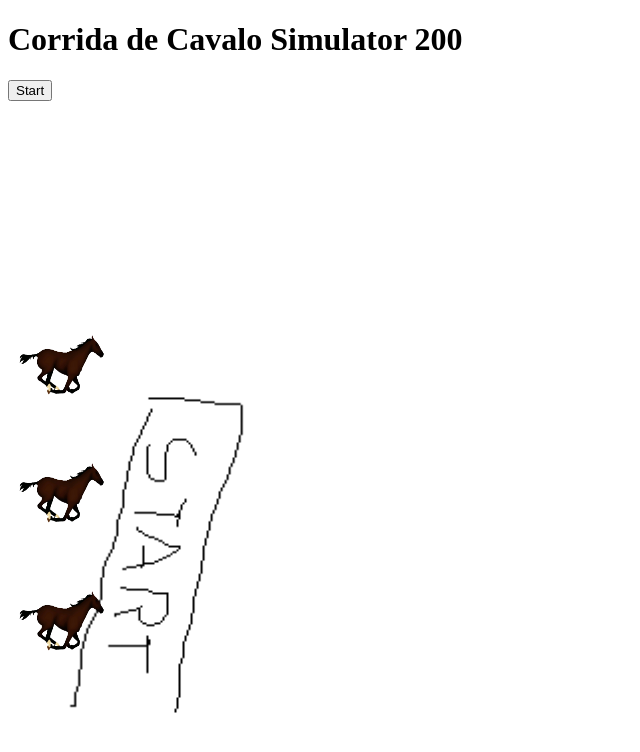
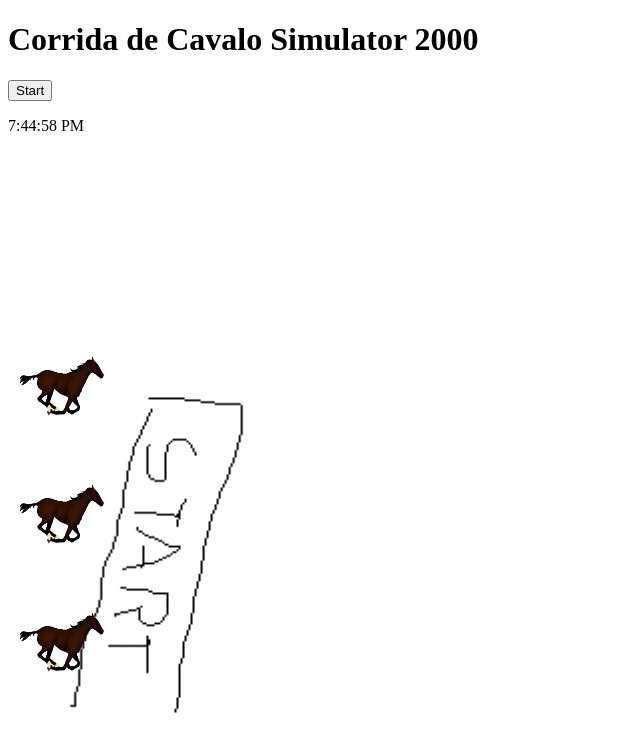
Before and after one commit to LucasRuaro/SupositorioDoRuaro, a plain HTML site: page web/Horses/index.html in a window 1280 px wide. Shown: the whole page, without its empty margins (0-640 px from the left). Drawn offline with Linux system fonts and the light colour scheme.

Commit message:
atualizando arquivos...

```diff
--- a/web/Horses/index.html
+++ b/web/Horses/index.html
@@ -9,30 +9,36 @@ body {
   width: 100px;
   height: 100px;
   position: absolute;
-  margin-top: 15%;
+  margin-top: 14%;
 }
 #animate2 {
   width: 100px;
   height: 100px;
   position: absolute;
-  margin-top: 25%;
+  margin-top: 24%;
 }
 #animate3 {
   width: 100px;
   height: 100px;
   position: absolute;
-  margin-top: 35%;
+  margin-top: 34%;
 }
 </style>
 <body>
-<h1>Corrida de Cavalo Simulator 200</h1>
-<p><button onclick="myMove()">Start</button></p>
+<h1>Corrida de Cavalo Simulator 2000</h1>
+<p><button onclick="myMove()">Start</button></p><p id="demo"></p>
 
 <img id="animate1" src= horse.gif>
 <img id="animate2" src= horse.gif>
 <img id="animate3" src= horse.gif>
 
 <script>
+var myVar = setInterval(myTimer);
+function myTimer() {
+	var d = new Date();
+	var t = d.toLocaleTimeString();
+	document.getElementById("demo").innerHTML = t;
+}
 function myMove() {
   var elem1 = document.getElementById("animate1");
   var elem2 = document.getElementById("animate2");
@@ -42,14 +48,14 @@ function myMove() {
   function frame() {
     if (pos == 1300) {
       clearInterval(id);
-      function myFunction() {alert("The Horse ??? Wins!");}
+      alert("The Horse ??? Wins!");
+  	}
       else {
       pos++;
       elem1.style.left = pos + "px";
       elem2.style.left = pos + "px";
       elem3.style.left = pos + "px";
       }
-  	}
 	}
 }
 </script>
```
